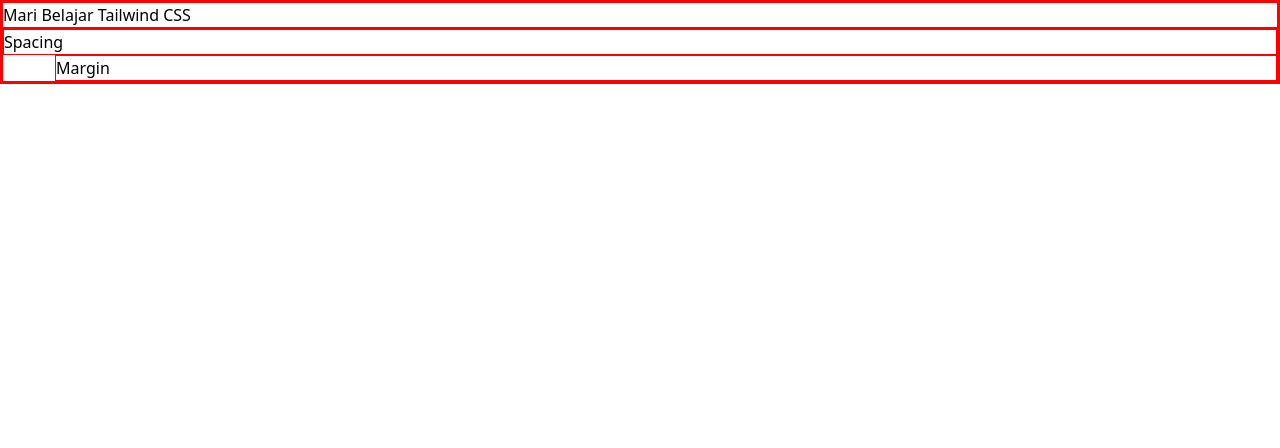
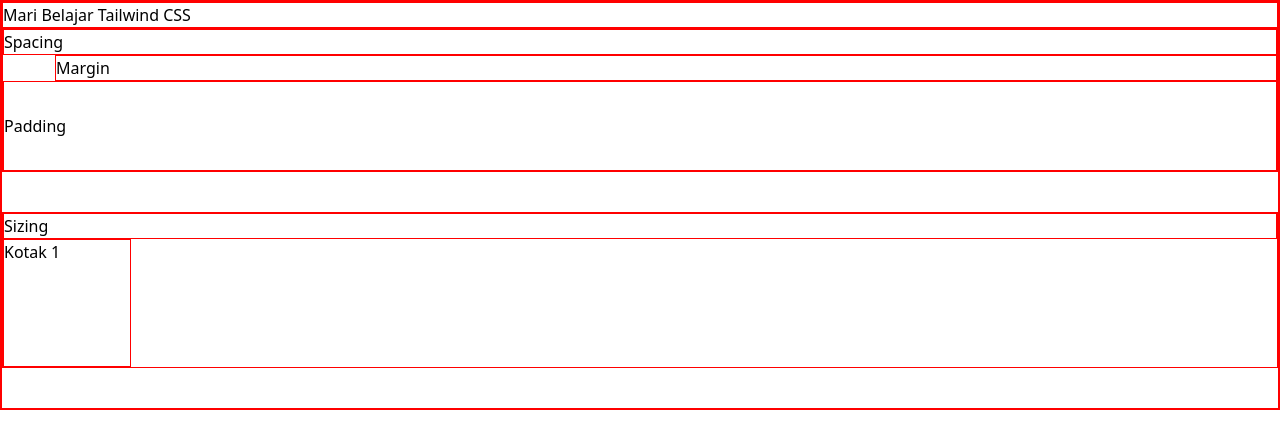
Before and after one commit to alutfi05/belajar-tailwindcss, a plain HTML site: page index.html in a window 1280 px wide. Drawn offline with nearby package versions, Linux system fonts and the light colour scheme.

Commit message:
learning padding utility in tailwind css

```diff
--- a/index.html
+++ b/index.html
@@ -25,9 +25,15 @@
     <body>
         <h1>Mari Belajar Tailwind CSS</h1>
 
-        <section>
+        <section class="mb-10">
             <h2>Spacing</h2>
             <div class="ml-13">Margin</div>
+            <div class="py-8">Padding</div>
+        </section>
+
+        <section class="mb-10">
+            <h2>Sizing</h2>
+            <div class="w-32 h-32">Kotak 1</div>
         </section>
     </body>
 </html>
```
